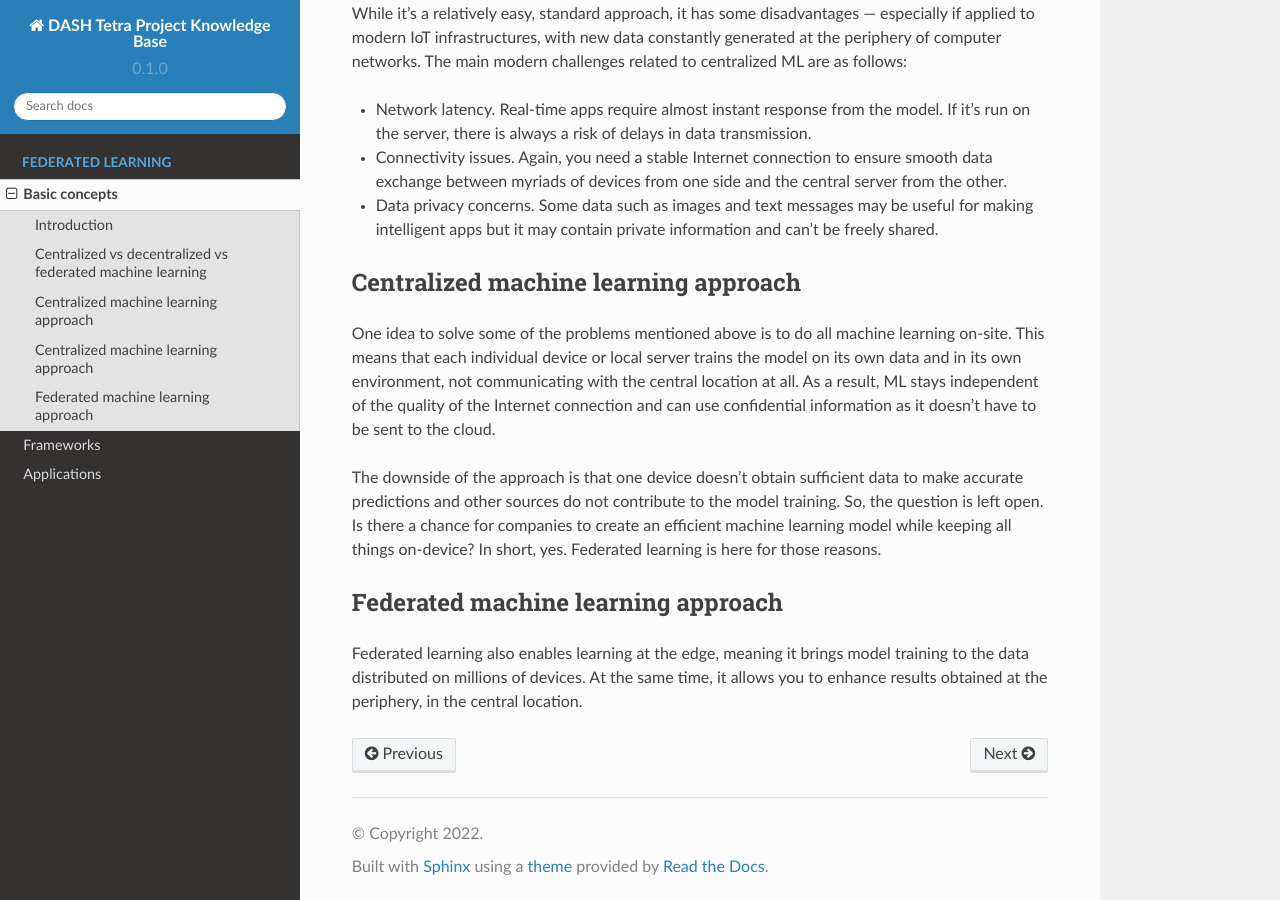
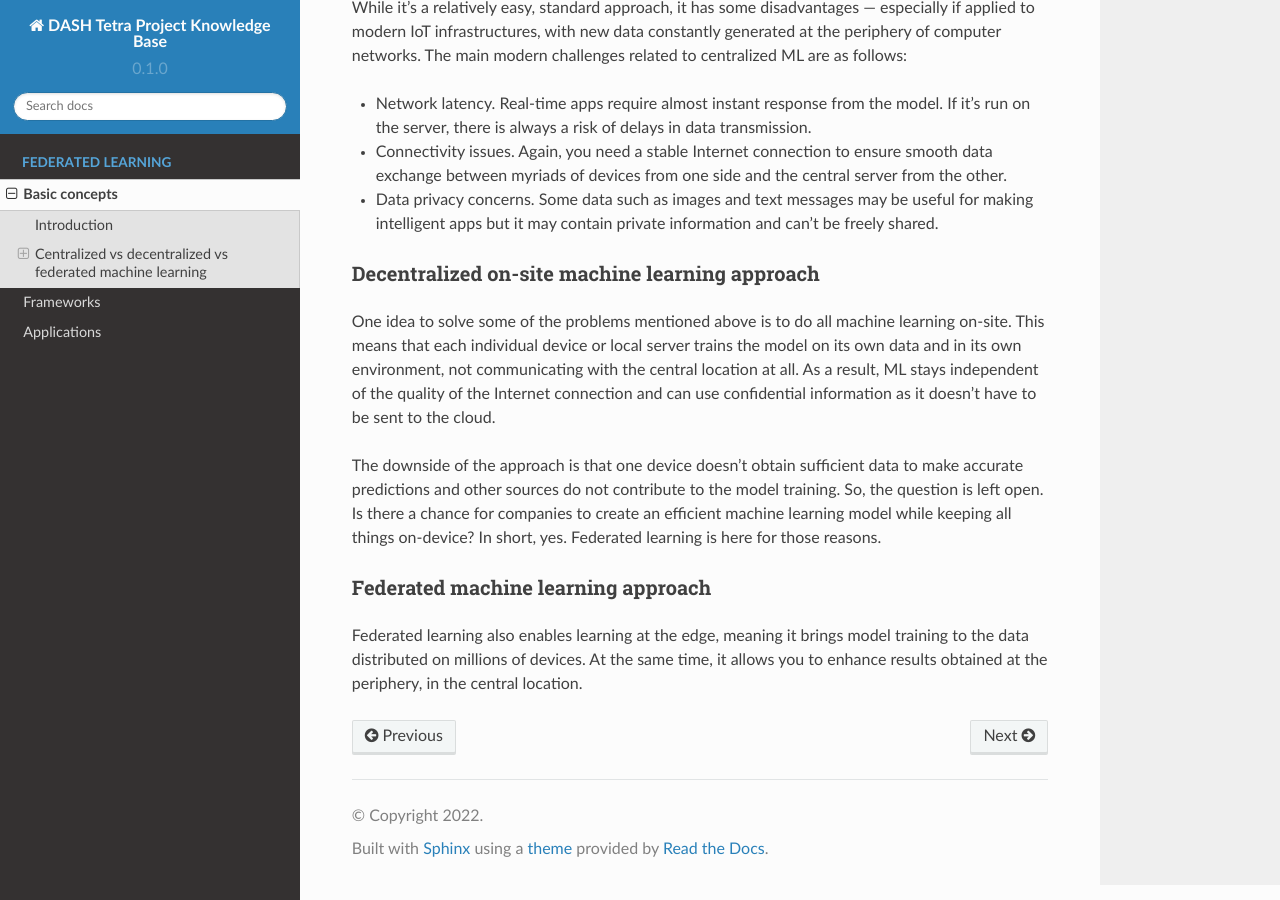
Before and after one commit to thomasvdbossche/dash-knowledge-base, a Sphinx documentation site: the page built from docs/source/topics/basic-concepts.rst, in a window 1280 px wide and 900 px high, scrolled down 998 px. Built offline with Sphinx 7.4.7 and the Read the Docs theme 2.0.0, drawn with Linux system fonts in a browser that asks for light colours.

Commit message:
Fixing subhierarchies.

```diff
--- a/docs/source/topics/basic-concepts.rst
+++ b/docs/source/topics/basic-concepts.rst
@@ -18,7 +18,7 @@ Centralized vs decentralized vs federated machine learning
 ---------------------------------------------
 
 Centralized machine learning approach
--------------------------
+~~~~~~~
 Traditionally, the data for machine learning models is first collected from multiple sources into one centralized repository. This central location can be a data warehouse, a data lake, or even a new, combined version of both — lakehouse. You pick an algorithm like the decision tree (or a set of algorithms like the aforementioned neural networks) to train it on the collected data. Then you can run the resulting model right on the central server or distribute it across devices.
 
 While it’s a relatively easy, standard approach, it has some disadvantages — especially if applied to modern IoT infrastructures, with new data constantly generated at the periphery of computer networks. The main modern challenges related to centralized ML are as follows:
@@ -30,12 +30,13 @@ While it’s a relatively easy, standard approach, it has some disadvantages —
 - Data privacy concerns. Some data such as images and text messages may be useful for making intelligent apps but it may contain private information and can’t be freely shared.
 
 
-Centralized machine learning approach
--------------------------
+Decentralized on-site machine learning approach
+~~~~~~~
+
 One idea to solve some of the problems mentioned above is to do all machine learning on-site. This means that each individual device or local server trains the model on its own data and in its own environment, not communicating with the central location at all. As a result, ML stays independent of the quality of the Internet connection and can use confidential information as it doesn’t have to be sent to the cloud.
 
 The downside of the approach is that one device doesn’t obtain sufficient data to make accurate predictions and other sources do not contribute to the model training. So, the question is left open. Is there a chance for companies to create an efficient machine learning model while keeping all things on-device? In short, yes. Federated learning is here for those reasons.
 
 Federated machine learning approach
--------------------------
+~~~~~~~
 Federated learning also enables learning at the edge, meaning it brings model training to the data distributed on millions of devices. At the same time, it allows you to enhance results obtained at the periphery, in the central location.
```
